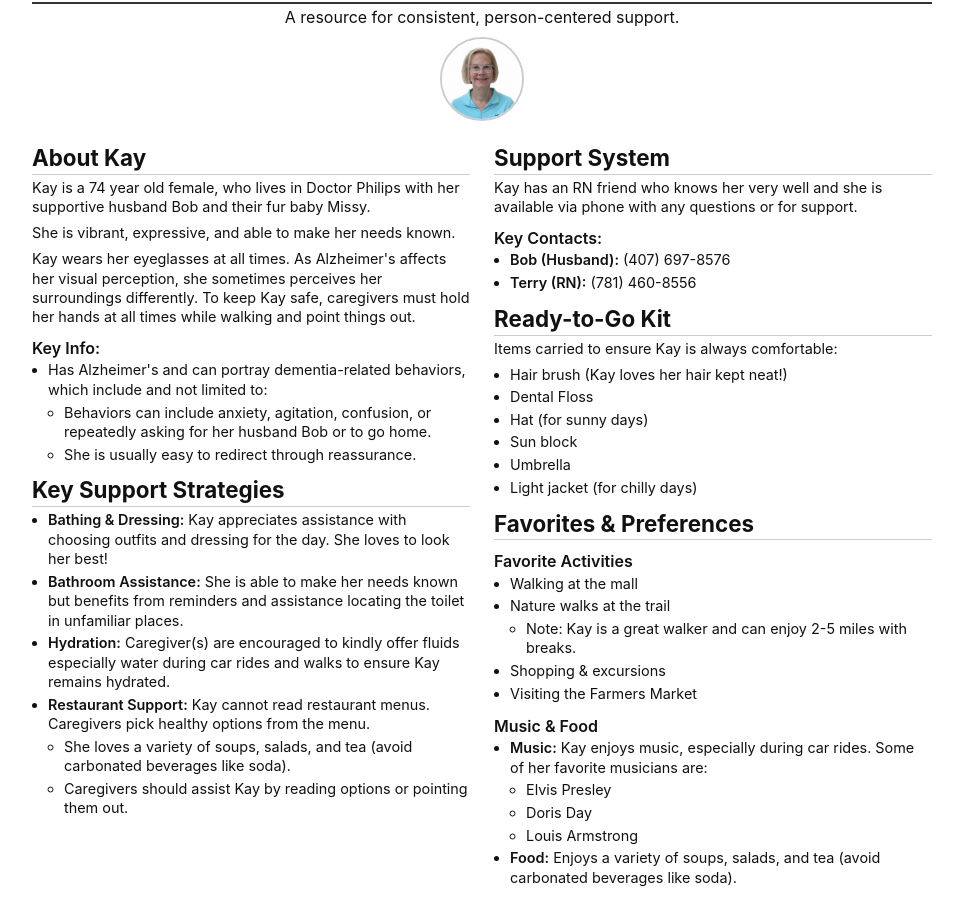
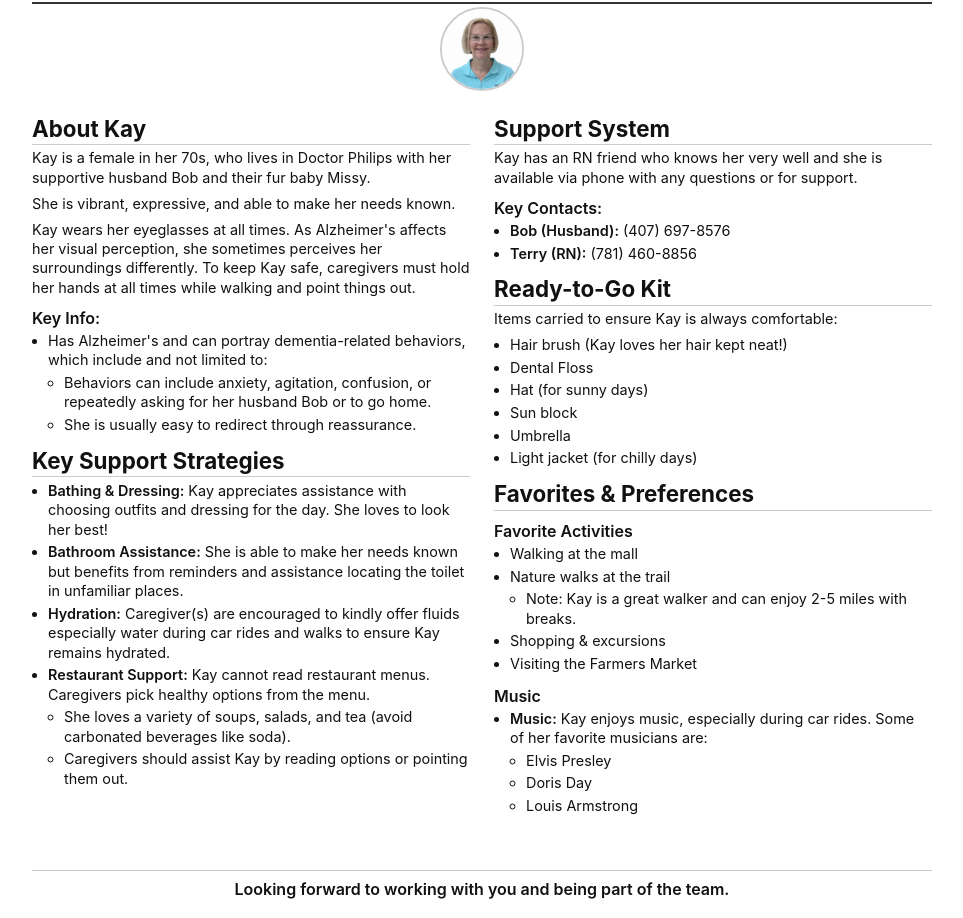
Before and after one commit to codeAmani-Solutions/printable-careplan, a plain HTML site: page index.html in a window 1280 px wide. Shown: the part 103-1021 px from the top of the page, without its empty margins (158-1121 px from the left). Drawn offline with Linux system fonts and the light colour scheme.

Commit message:
Update index.html

```diff
--- a/index.html
+++ b/index.html
@@ -36,10 +36,8 @@
             text-align: center;
         }
 
-        body > p {
-            text-align: center;
-            font-size: 1rem;
-            margin-bottom: 0.5rem;
+        body > p { /* This was the subtitle, which is now gone */
+            display: none;
         }
 
         h2 {
@@ -78,6 +76,15 @@
             break-inside: avoid-page;
         }
 
+        footer {
+            text-align: center;
+            font-weight: 600;
+            font-size: 1rem;
+            border-top: 1px solid #ccc;
+            padding-top: 0.5rem;
+            margin-top: 1rem;
+            grid-column: 1 / -1; /* Span both columns */
+        }
 
         /* Styles for the print button */
         .print-button {
@@ -119,6 +126,7 @@
             h1 { font-size: 1.8rem; }
             h2 { font-size: 1.3rem; }
             h3 { font-size: 0.95rem; }
+            footer { font-size: 0.9rem; }
         }
     </style>
 </head>
@@ -130,7 +138,6 @@
     </button>
 
     <h1>Kay's Care Plan</h1>
-    <p>A resource for consistent, person-centered support.</p>
 
     <!-- Kay's Photo -->
     <div style="text-align: center; margin-bottom: 0.5rem;">
@@ -143,7 +150,7 @@
             <!-- About Kay -->
             <h2>About Kay</h2>
             <p>
-                Kay is a 74 year old female, who lives in Doctor Philips with her supportive husband Bob and their fur baby Missy.
+                Kay is a female in her 70s, who lives in Doctor Philips with her supportive husband Bob and their fur baby Missy.
             </p>
             <p>
                 She is vibrant, expressive, and able to make her needs known.
@@ -186,7 +193,7 @@
             <h3>Key Contacts:</h3>
             <ul>
                 <li><strong>Bob (Husband):</strong> (407) 697-8576</li>
-                <li><strong>Terry (RN):</strong> (781) 460-8556</li>
+                <li><strong>Terry (RN):</strong> (781) 460-8856</li>
             </ul>
 
             <!-- Ready-to-Go Kit -->
@@ -216,7 +223,7 @@
                 <li>Visiting the Farmers Market</li>
             </ul>
 
-            <h3>Music & Food</h3>
+            <h3>Music</h3>
             <ul>
                 <li><strong>Music:</strong> Kay enjoys music, especially during car rides. Some of her favorite musicians are:
                     <ul>
@@ -225,9 +232,12 @@
                         <li>Louis Armstrong</li>
                     </ul>
                 </li>
-                <li><strong>Food:</strong> Enjoys a variety of soups, salads, and tea (avoid carbonated beverages like soda).</li>
             </ul>
         </div>
+
+        <footer>
+            Looking forward to working with you and being part of the team.
+        </footer>
     </div>
 
 </body>
```
